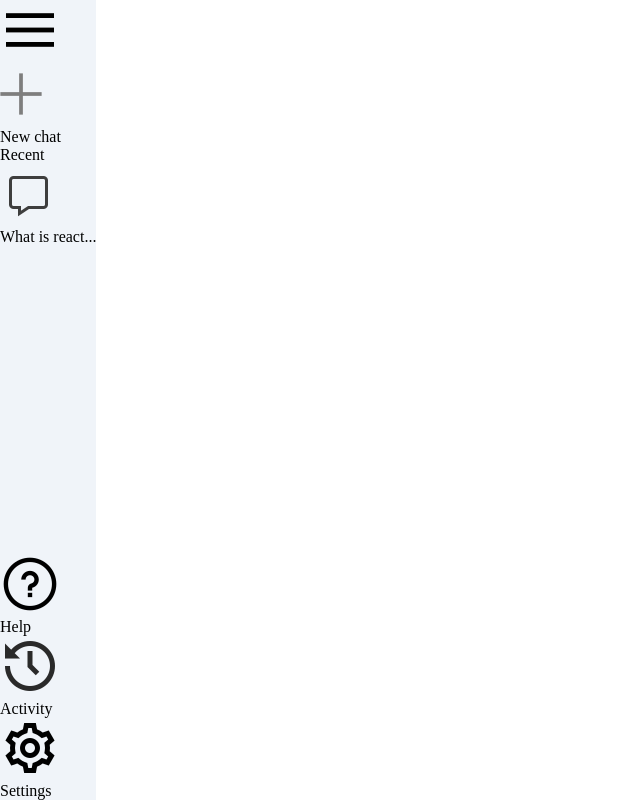
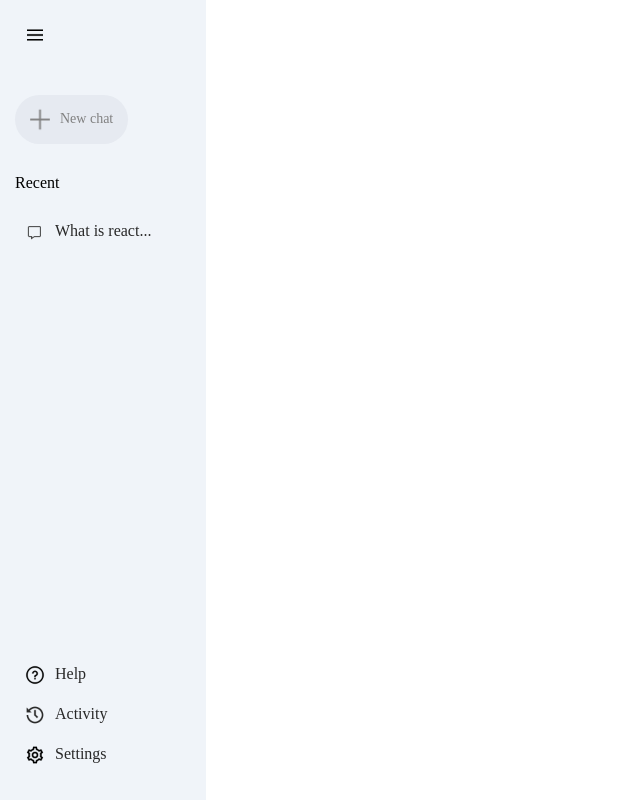
Before and after one commit to Aurelie04/React-JS-Gemini-API, a React (Vite) app: page / in a window 1280 px wide. Shown: the whole page, without its empty margins (0-640 px from the left). Built offline with nearby package versions, Linux system fonts and the light colour scheme.

Commit message:
sidebar completed

```diff
--- a/src/components/Sidebar/Sidebar.css
+++ b/src/components/Sidebar/Sidebar.css
@@ -4,4 +4,56 @@
     flex-direction: column;
     justify-content: space-between;
     background-color: #f0f4f9;
+    padding: 25px 15px;
 }
+.sidebar img{
+    width: 20px;
+}
+
+.sidebar .menu{
+    display: block;
+    margin-left: 10px;
+    cursor: pointer;
+}
+.sidebar .new-chat{
+    margin-top: 50px;
+    display: inline-flex;
+    align-items: center;
+    gap: 10px;
+    padding: 10px 15px;
+    background-color: #e6eaf1;
+    border-radius: 50px;
+    font-size: 14px;
+    color: grey;
+    cursor: pointer;
+}
+.sidebar .recent{
+    display: flex;
+    flex-direction: column;
+}
+.sidebar .recent-title{
+    margin-top: 30px;
+    margin-bottom: 20px;
+}
+.sidebar .recent-entry{
+    display: flex;
+    align-items: start;
+    gap: 10px;
+    padding: 10px;
+    padding-right: 40px;
+    border-radius: 50px;
+    color: #282828;
+    cursor: pointer;
+}
+.sidebar .recent-entry:hover{
+    background-color: #e2e6eb;
+
+}
+.sidebar .bottom{
+    display: flex;
+    flex-direction: column;
+}
+.sidebar .bottom-item{
+    padding-right: 10px;
+    cursor: pointer;
+}
```
